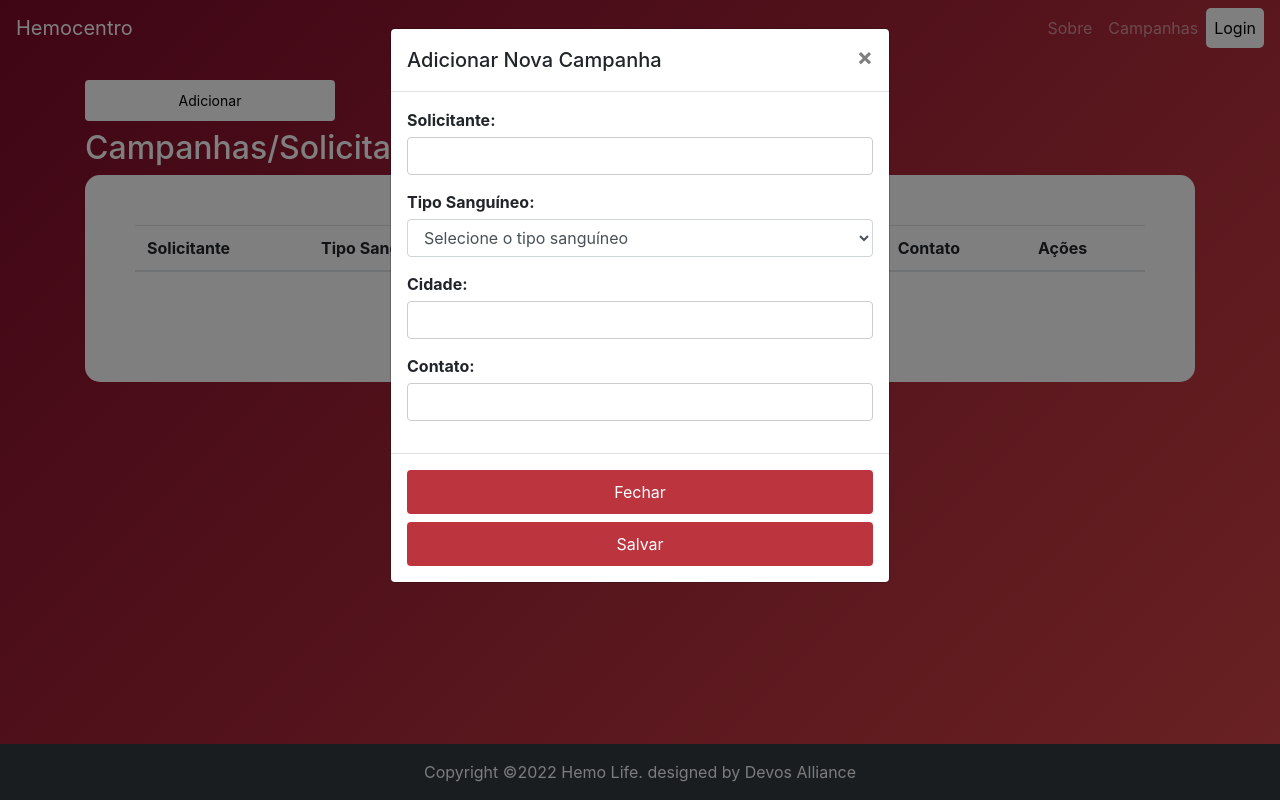
After one commit to ReisLucasF/hemocentrofront, a PHP site: page /banco/hemocentro/campanhas.php in a window 1280 px wide, after a click on "Adicionar". The commit adds this page. Run offline with PHP 8.4, Linux system fonts and the light colour scheme.

Commit message:
campanhas finalizadas

```diff
--- a/hemocentro/admin/tabelaCarregar.php
+++ b/hemocentro/admin/tabelaCarregar.php
@@ -13,9 +13,6 @@
         console.log('Editar: ' + hemocentro.nome);
         preencherModalEditarHemocentro(hemocentro);
         $('#editarHemocentroModal').modal('show');
-      }));
-      colunaAcoes.append($('<button>').addClass('btn btn-danger btn-sm').text('Excluir').on('click', function() {
-        console.log('Excluir: ' + hemocentro.nome);
       }));
       linha.append(colunaAcoes);
       tabelaBody.append(linha);
--- /dev/null
+++ b/hemocentro/campanhas.php
@@ -0,0 +1,60 @@
+
+<?php
+    include '../partials/header.php';
+?>
+
+<!DOCTYPE html>
+<html lang="pt-br">
+<head>
+  <meta charset="UTF-8">
+  <meta name="viewport" content="width=device-width, initial-scale=1.0">
+  <title>Layout de Grid com Bootstrap</title>
+  <link rel="stylesheet" href="https://stackpath.bootstrapcdn.com/bootstrap/4.5.2/css/bootstrap.min.css">
+  <link rel="stylesheet" href="../style.css">
+  <?php echo $favicon; ?>
+</head>
+<style>
+
+</style>
+<body>
+    <div class="container mt-4">
+      <button class="btn btn-sm btnADC mb-2" data-toggle="modal" data-target="#modalAdicionarCampanha">Adicionar</button>
+  <h2>Campanhas/Solicitações</h2>
+  <div class="campanhasMenu">
+    <table class="table">
+        <thead>
+        <tr>
+            <th scope="col">Solicitante</th>
+            <th scope="col">Tipo Sanguíneo</th>
+            <th scope="col">Cidade</th>
+            <th scope="col">Solicitado em</th>
+            <th scope="col">Contato</th>
+            <th scope="col">Ações</th>
+        </tr>
+        </thead>
+        <tbody id="tabela-campanhas">
+        <!-- Os dados da tabela serão inseridos aqui -->
+        </tbody>
+    </table>
+  </div>
+</div>
+
+<?php
+    include './modals/criarCampanha.php'
+?>
+
+<?php
+    include './modals/editarCampanha.php'
+?>
+
+
+
+  <script src="https://stackpath.bootstrapcdn.com/bootstrap/4.5.2/js/bootstrap.bundle.min.js"></script>
+
+  <script src="index.js"></script>
+
+<?php
+    include '../partials/footer.php';
+?>
+</body>
+</html>
--- a/hemocentro/index.js
+++ b/hemocentro/index.js
@@ -1,3 +1,5 @@
+// Agendamento ###################################################
+
 $(document).ready(function() {
     $('#salvarEdicaoAgendamento').on('click', function() {
         var formData = $('#editarAgendamentoForm').serialize();
@@ -82,3 +84,102 @@ $(document).ready(function() {
 
 
 });
+
+
+
+// campanhas ############################################################
+
+function formatDate(dateString) {
+    const options = { year: 'numeric', month: '2-digit', day: '2-digit' };
+    return new Date(dateString).toLocaleDateString('pt-BR', options);
+}
+
+function carregarCampanhas() {
+  fetch('https://hemocentro-pi.vercel.app/campanhas')
+    .then(response => {
+      if (!response.ok) {
+        throw new Error('Erro ao obter os dados da API.');
+      }
+      return response.json();
+    })
+    .then(data => {
+      const tbody = document.getElementById('tabela-campanhas');
+      tbody.innerHTML = ''; // Limpa a tabela antes de inserir novos dados
+
+      data.forEach(campanha => {
+        const tr = document.createElement('tr');
+        tr.innerHTML = `
+          <td>${campanha.solicitante}</td>
+          <td>${campanha.tiposan}</td>
+          <td>${campanha.cidade}</td>
+          <td>${formatDate(campanha.solicitado)}</td>
+          <td>${campanha.contato}</td>
+          <td>
+            <button class="btn btn-primary btn-sm btnAcoes" data-target="#modalEditarCampanha" onclick="editarCampanha(${campanha.id})">Editar</button>
+            <button class="btn btn-danger btn-sm btnAcoes" data-toggle="modal" onclick="excluirCampanha(${campanha.id})">Excluir</button>
+          </td>
+        `;
+        tbody.appendChild(tr);
+      });
+    })
+    .catch(error => {
+      console.error('Erro:', error);
+      const tbody = document.getElementById('tabela-campanhas');
+      tbody.innerHTML = '<tr><td colspan="6" class="text-center">Erro ao buscar os dados da API.</td></tr>';
+    });
+}
+
+function editarCampanha(id) {
+  fetch(`https://hemocentro-pi.vercel.app/campanhas/${id}`)
+    .then(response => response.json())
+    .then(data => {
+        console.log(data)
+      document.getElementById('editId').value = data.id;
+      console.log(data.id)
+      document.getElementById('editSolicitante').value = data.solicitante;
+      console.log(data.solicitante)
+      document.getElementById('editTipoSanguineo').value = data.tiposan;
+      console.log(data.tiposan)
+      document.getElementById('editCidade').value = data.cidade;
+      console.log(data.cidade)
+      document.getElementById('editContato').value = data.contato;
+      console.log(data.contato)
+
+      $('#modalEditarCampanha').modal('show');
+    })
+    .catch(error => {
+      console.error('Erro ao carregar dados para edição:', error);
+      alert('Erro ao carregar dados para edição.');
+    });
+}
+
+
+// Chame a função para carregar as campanhas quando a página estiver pronta
+document.addEventListener('DOMContentLoaded', carregarCampanhas);
+
+function excluirCampanha(id) {
+  const confirmar = confirm("Tem certeza que deseja excluir esta campanha?");
+  if (!confirmar) {
+    return; // Se o usuário não confirmar, aborta a função
+  }
+
+  const apiUrl = `https://hemocentro-pi.vercel.app/campanhas/${id}`;
+
+  fetch(apiUrl, {
+    method: 'DELETE'
+  })
+  .then(response => {
+    if (!response.ok) {
+      throw new Error('Falha ao excluir a campanha');
+    }
+    return response.json();
+  })
+  .then(() => {
+    alert('Campanha excluída com sucesso!');
+    carregarCampanhas(); // Recarrega as campanhas após a exclusão
+  })
+  .catch(error => {
+    console.error('Erro:', error);
+    alert('Erro ao excluir campanha. Verifique o console para mais detalhes.');
+  });
+}
--- /dev/null
+++ b/hemocentro/modals/criarCampanha.php
@@ -0,0 +1,80 @@
+<!-- Modal para Adicionar Campanha -->
+<div class="modal fade" id="modalAdicionarCampanha" tabindex="-1" role="dialog" aria-labelledby="modalAdicionarCampanhaLabel" aria-hidden="true">
+  <div class="modal-dialog" role="document">
+    <div class="modal-content">
+      <div class="modal-header">
+        <h5 class="modal-title" id="modalAdicionarCampanhaLabel">Adicionar Nova Campanha</h5>
+        <button type="button" class="close" data-dismiss="modal" aria-label="Fechar">
+          <span aria-hidden="true">&times;</span>
+        </button>
+      </div>
+      <div class="modal-body">
+        <form id="formNovaCampanha">
+          <div class="form-group">
+            <label for="novaSolicitante">Solicitante:</label>
+            <input type="text" class="form-control" id="novaSolicitante" name="solicitante" required>
+          </div>
+          <div class="form-group">
+            <label for="novoTipoSanguineo">Tipo Sanguíneo:</label>
+            <select name="" class="form-control" id="novoTipoSanguineo" name="tiposan" required>
+                <option value="">Selecione o tipo sanguíneo</option>
+                <option value="A+">A+</option>
+                <option value="A-">A-</option>
+                <option value="B+">B+</option>
+                <option value="B-">B-</option>
+                <option value="AB+">AB+</option>
+                <option value="AB-">AB-</option>
+                <option value="O+">O+</option>
+                <option value="O-">O-</option>
+            </select>
+          </div>
+          <div class="form-group">
+            <label for="novaCidade">Cidade:</label>
+            <input type="text" class="form-control" id="novaCidade" name="cidade" required>
+          </div>
+          <div class="form-group">
+            <label for="novoContato">Contato:</label>
+            <input type="text" class="form-control" id="novoContato" name="contato" required>
+          </div>
+        </form>
+      </div>
+      <div class="modal-footer">
+        <button type="button" class="btn btn-secondary" data-dismiss="modal">Fechar</button>
+        <button type="button" class="btn btn-primary" onclick="adicionarCampanha()">Salvar</button>
+      </div>
+    </div>
+  </div>
+</div>
+
+<script>
+function adicionarCampanha() {
+    const dadosCampanha = {
+        solicitante: document.getElementById('novaSolicitante').value,
+        tiposan: document.getElementById('novoTipoSanguineo').value,
+        cidade: document.getElementById('novaCidade').value,
+        contato: document.getElementById('novoContato').value
+    };
+
+    // Use fetch para enviar os dados para a API
+    fetch('https://hemocentro-pi.vercel.app/campanhas', {
+        method: 'POST',
+        headers: {
+        'Content-Type': 'application/json'
+        },
+        body: JSON.stringify(dadosCampanha)
+    })
+    .then(response => {
+        if (!response.ok) {
+        throw new Error('Erro ao adicionar campanha');
+        }
+        return response.json();
+    })
+    .then(() => {
+        $('#modalAdicionarCampanha').modal('hide'); // Fecha a modal após o sucesso
+        carregarCampanhas(); // Recarrega as campanhas
+    })
+    .catch(error => {
+        console.error('Erro:', error);
+    });
+    }
+</script>
--- /dev/null
+++ b/hemocentro/modals/editarCampanha.php
@@ -0,0 +1,82 @@
+<!-- Modal para Edição de Campanha -->
+<div class="modal fade" id="modalEditarCampanha" tabindex="-1" role="dialog" aria-labelledby="modalEditarCampanhaLabel" aria-hidden="true">
+  <div class="modal-dialog" role="document">
+    <div class="modal-content">
+      <div class="modal-header">
+        <h5 class="modal-title" id="modalEditarCampanhaLabel">Editar Campanha</h5>
+        <button type="button" class="close" data-dismiss="modal" aria-label="Fechar">
+          <span aria-hidden="true">&times;</span>
+        </button>
+      </div>
+      <div class="modal-body">
+        <form id="formEditarCampanha">
+          <input type="hidden" id="editId">
+          <div class="form-group">
+            <label for="editSolicitante">Solicitante:</label>
+            <input type="text" class="form-control" id="editSolicitante" required>
+          </div>
+          <div class="form-group">
+            <label for="editTipoSanguineo">Tipo Sanguíneo:</label>
+            <select name="" class="form-control" id="editTipoSanguineo" required>
+                <option value="">Selecione o tipo sanguíneo</option>
+                <option value="A+">A+</option>
+                <option value="A-">A-</option>
+                <option value="B+">B+</option>
+                <option value="B-">B-</option>
+                <option value="AB+">AB+</option>
+                <option value="AB-">AB-</option>
+                <option value="O+">O+</option>
+                <option value="O-">O-</option>
+            </select>
+          </div>
+          <div class="form-group">
+            <label for="editCidade">Cidade:</label>
+            <input type="text" class="form-control" id="editCidade" required>
+          </div>
+          <div class="form-group">
+            <label for="editContato">Contato:</label>
+            <input type="text" class="form-control" id="editContato" required>
+          </div>
+        </form>
+      </div>
+      <div class="modal-footer">
+        <button type="button" class="btn btn-secondary" data-dismiss="modal">Fechar</button>
+        <button type="button" class="btn btn-primary" onclick="salvarEdicao()">Salvar Alterações</button>
+      </div>
+    </div>
+  </div>
+</div>
+
+<script>
+function salvarEdicao() {
+  const id = document.getElementById('editId').value;
+  const campanha = {
+    solicitante: document.getElementById('editSolicitante').value,
+    tiposan: document.getElementById('editTipoSanguineo').value,
+    cidade: document.getElementById('editCidade').value,
+    contato: document.getElementById('editContato').value
+  };
+
+  fetch(`https://hemocentro-pi.vercel.app/campanhas/${id}`, {
+    method: 'PUT',  // Supondo que a API aceite o método PUT para atualizações
+    headers: {
+      'Content-Type': 'application/json'
+    },
+    body: JSON.stringify(campanha)
+  })
+  .then(response => {
+    if (!response.ok) {
+      throw new Error('Falha ao salvar a campanha');
+    }
+    return response.json();
+  })
+  .then(() => {
+    $('#modalEditarCampanha').modal('hide');
+    carregarCampanhas();
+  })
+  .catch(error => {
+    console.error('Erro:', error);
+    alert('Erro ao salvar alterações.');
+  });
+}
+</script>
--- a/index.php
+++ b/index.php
@@ -36,15 +36,15 @@
         <h2>Indicadores</h2>
         <p>Nossos indicadores sanguíneos.</p>
         <!-- Grid dos Estoques -->
-        <header class="row align-items-center">
+        <header class="row align-items-center mb-2">
             <div class="col-auto">
-                <button class="btn btn-secondary seta-anterior" id="botao-anterior">&lt;</button>
+                <button class="btn btn-niveis btn-secondary seta-anterior" id="botao-anterior">&lt;</button>
             </div>
             <div class="col">
                 <h2 class="text-center" id="nome-hemocentro">Nome do Hemocentro</h2>
             </div>
             <div class="col-auto">
-                <button class="btn btn-secondary seta-proxima" id="botao-proximo">&gt;</button>
+                <button class="btn btn-niveis btn-secondary seta-proxima" id="botao-proximo">&gt;</button>
             </div>
         </header>
 
--- a/partials/header.php
+++ b/partials/header.php
@@ -35,6 +35,9 @@ $favicon = "<link rel='shortcut icon' href='{$domain}/img/favicon.png' type='ima
                     menuUsuario.append('<li class="nav-item">' +
                                             '<a class="nav-link" href="<?php echo $domain; ?>/hemocentro/index.php">Painel</a>' +
                                         '</li>' +
+                                        '<li class="nav-item">' +
+                                            '<a class="nav-link" href="<?php echo $domain; ?>/hemocentro/campanhas.php">Campanhas</a>' +
+                                        '</li>' +
                                         '<li class="nav-item dropdown">' +
                                             '<a class="nav-link dropdown-toggle" href="#" id="navbarDropdown" role="button" data-toggle="dropdown" aria-haspopup="true" aria-expanded="false">' +
                                                 usuario.usuario.nome +
@@ -49,8 +52,11 @@ $favicon = "<link rel='shortcut icon' href='{$domain}/img/favicon.png' type='ima
                 } else {
                     //doador
                     menuUsuario.append('<li class="nav-item">' +
-                                            '<a class="nav-link" href="<?php echo $domain; ?>/doador/criar_agendamento.php">Criar agendamento</a>' +
+                                            '<a class="nav-link" href="<?php echo $domain; ?>/doador/criar_agendamento.php">Doar</a>' +
                                         '</li>'+
+                                        '<li class="nav-item">' +
+                                            '<a class="nav-link" href="<?php echo $domain; ?>/campanhas.php">Campanhas</a>' +
+                                        '</li>' +
                                         '<li class="nav-item dropdown">' +
                                             '<a class="nav-link dropdown-toggle" href="#" id="navbarDropdown" role="button" data-toggle="dropdown" aria-haspopup="true" aria-expanded="false">' +
                                                 usuario.usuario.nome +
@@ -69,6 +75,9 @@ $favicon = "<link rel='shortcut icon' href='{$domain}/img/favicon.png' type='ima
                                         '<a class="nav-link" href="<?php echo $domain; ?>/sobre.php">Sobre</a>' +
                                     '</li>'+
                                     '<li class="nav-item">' +
+                                            '<a class="nav-link" href="<?php echo $domain; ?>/campanhas.php">Campanhas</a>' +
+                                        '</li>' +
+                                    '<li class="nav-item">' +
                                         '<a class="nav-link login" href="<?php echo $domain; ?>/login.php">Login</a>' +
                                     '</li>'
                                     );
--- a/style.css
+++ b/style.css
@@ -103,7 +103,7 @@ section-2 {
 /* form agendamento */
 .formAgendamento {
     color: #000000 !important;
-    background: linear-gradient(166deg, #ffffffe3, #fafafae8, #c2c2c2d7);
+    background: linear-gradient(329deg, #ffffffc9, #fafafa9a, #c2c2c283);
     border-radius: 15px;
     margin-bottom: 10rem;
     padding: 15px;
@@ -119,3 +119,196 @@ section-2 {
         width: 40px;
     }
 }
+/* wellington */
+
+
+.formCadastro {
+    width: 300px;
+    padding: 20px;
+    background-color: #fff;
+    border-radius: 5px;
+    margin-top: 10%;
+}
+
+.formCadastro h2 {
+    text-align: center;
+    margin-bottom: 20px;
+    margin: 5;
+}
+
+.form-group {
+    margin-bottom: 15px;
+}
+
+.form-group label {
+    display: block;
+    font-weight: bold;
+    margin-bottom: 5px;
+}
+
+.form-group input {
+    width: 100%;
+    padding: 8px;
+    border: 1px solid #ccc;
+    border-radius: 4px;
+    box-sizing: border-box;
+}
+
+.form-group p {
+    font-size: 12px;
+    margin-top: 5px;
+}
+
+.check {
+    margin-top: 15px;
+    font-size: 12px;
+    color: #000000;
+}
+
+
+.btn {
+    width: 100%;
+    padding: 10px;
+    background-color: #BB343E;
+    color: #fff;
+    border: none;
+    border-radius: 4px;
+    cursor: pointer;
+}
+
+.btn:hover {
+    background-color: #ffffff;
+}
+
+.title {
+    color: #000000
+}
+
+.limit {
+    text-align: -webkit-center
+}
+
+
+/* campanhas */
+
+
+.filtros {
+    margin: 3vh auto;
+    padding: 2vh;
+    border-radius: 15px;
+    display: flex;
+    justify-content: center;
+    flex-direction: row;
+    flex-wrap: wrap;
+    gap: 5%;
+    background: linear-gradient(174deg, #ffffff, rgb(250, 250, 250), #ffffff);
+}
+
+
+.filtro {
+    border-bottom: 1px solid #000000;
+    margin: 1vh;
+    transition: all .4s;
+}
+
+.filtro:hover {
+    scale: 1.02;
+}
+
+select {
+    border: none;
+    background: none;
+    outline: none;
+    box-shadow: none;
+    border-bottom: 1px solid #dd4a48;
+}
+
+.solicitacao {
+    background: linear-gradient(174deg, #ffffff, #ffffff, #ffffff);
+    border-radius: 20px;
+    height: auto;
+    padding: 2vh 1vw;
+    margin: .5em .5em;
+}
+
+.solicitacao:hover {
+    scale: 1.02;
+    box-shadow: 0px 0px 5px #000000d3;
+}
+
+.solicitacao a {
+    text-decoration: none;
+    color: #dd4a48;
+    font-weight: 600;
+    transition: all .2;
+    display: flex;
+    justify-content: center;
+    margin-top: .5em;
+}
+
+.solicitacao a:hover {
+    font-weight: 900;
+}
+
+.solicitacoes {
+    display: flex;
+    justify-content: center;
+    flex-direction: row;
+    flex-wrap: wrap;
+    margin-top: 5vh;
+}
+.solicitante{
+    color: #000000;
+}
+
+@media screen and (max-width: 1108px) {
+    .solicitacao {
+        width: 40vw;
+    }
+}
+
+@media screen and (max-width: 830px) {
+    .solicitacao {
+        width: 90vw;
+        padding: 20px;
+    }
+}
+
+.col-auto {
+    width: 70px;
+    height: 40;
+    border-radius: 100%;
+    -ms-flex: 0 0 auto;
+    flex: 0 0 auto;
+    max-width: 100%;
+}
+
+.btn-niveis {
+    width: 100%;
+    background-color: #ffffff;
+    color: #000;
+    border: none;
+    border-radius: 50%;
+    cursor: pointer;
+    font-weight: 700;
+}
+
+.campanhasMenu{
+    background-color: #ffffff;
+    border-radius: 15px;
+    padding: 50px;
+}
+
+.btnAcoes{
+    width: 45%;
+}
+.btnAcoes:hover{
+    width: 45%;
+    background-color: #75242a;
+}
+
+.btnADC{
+    width: 250px;
+    color: #000;
+    background-color: #ffffff;
+}
```
Also changed, not shown: campanhas.php (added, +121 -0 lines).
